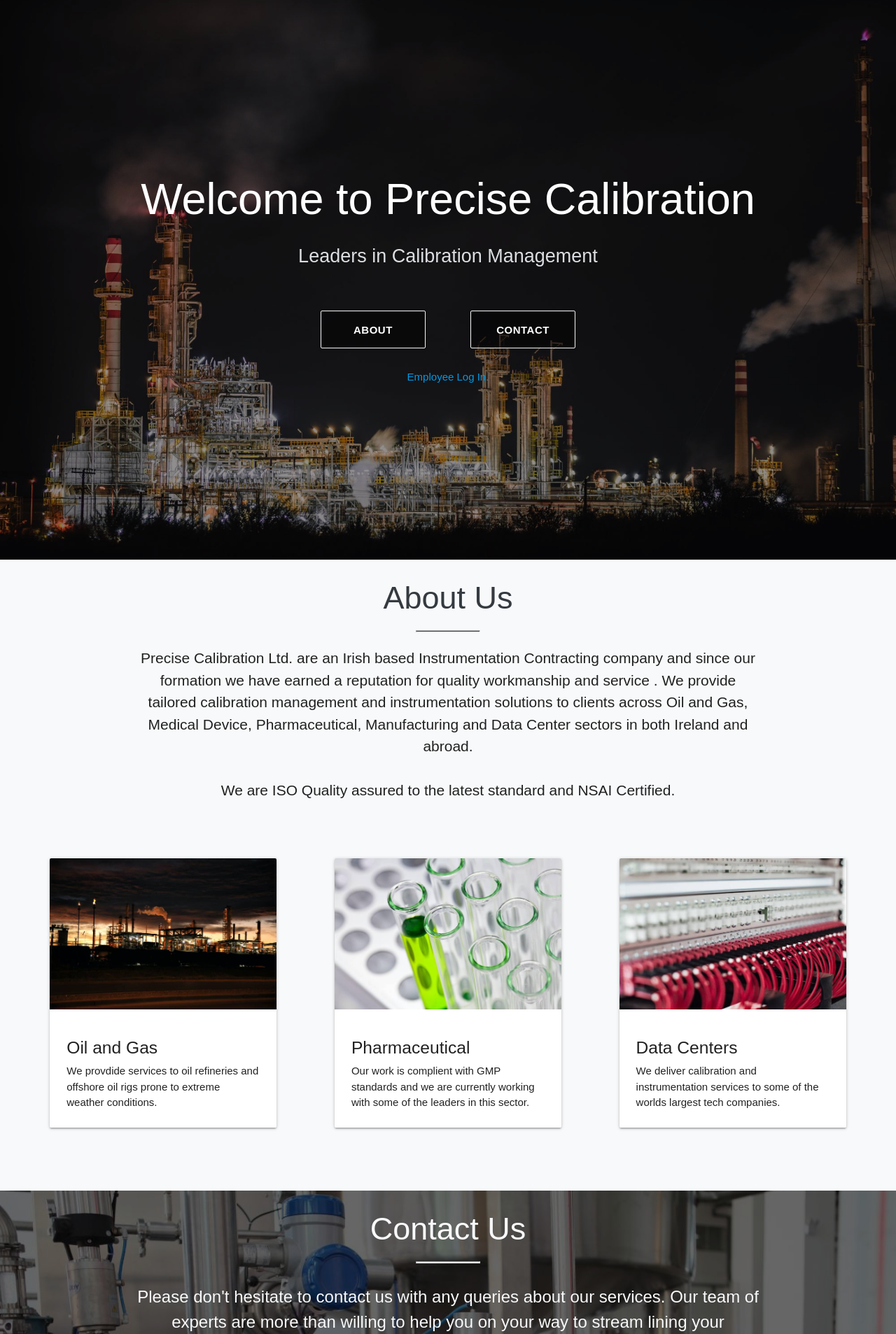
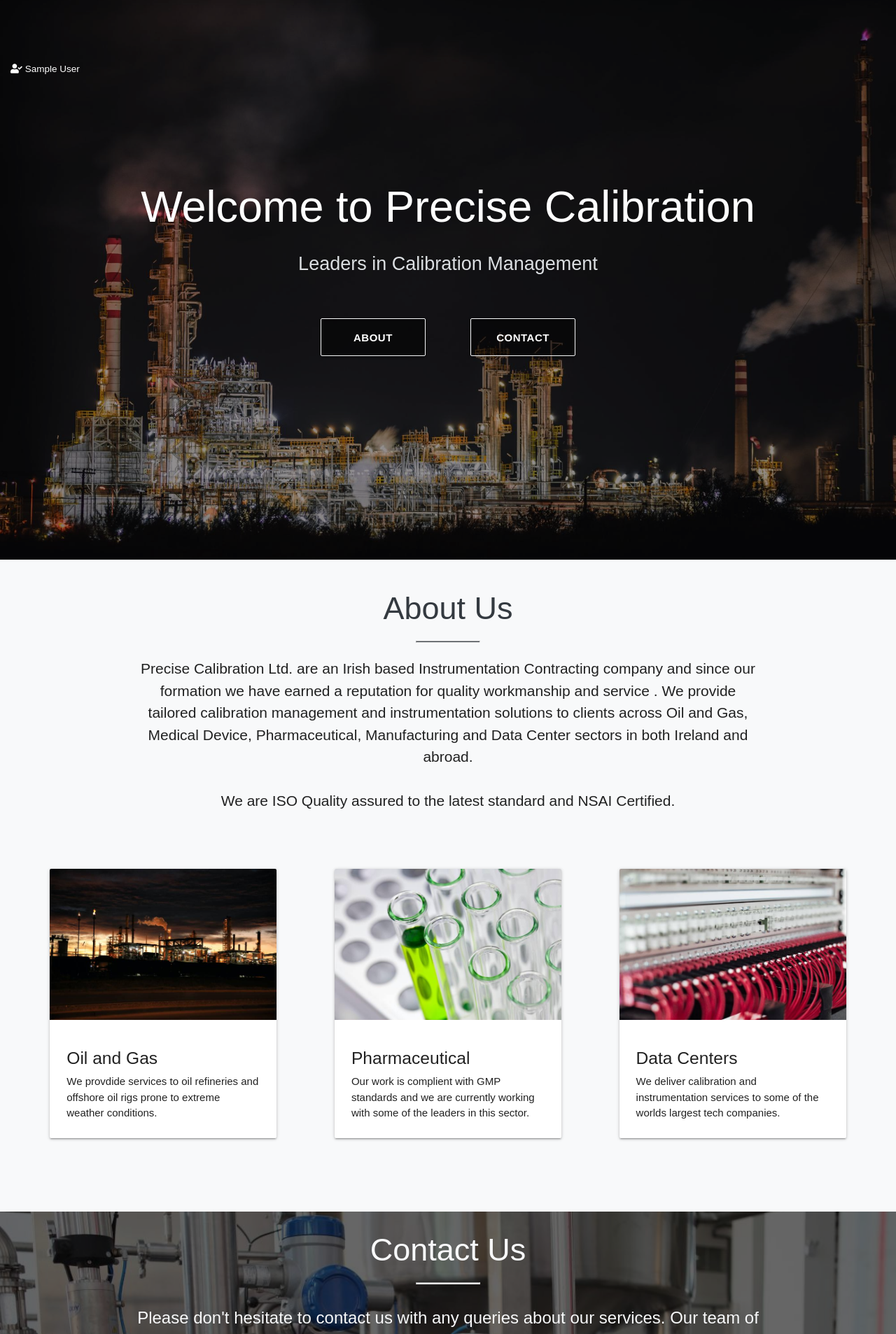
Before and after one commit to shaneoh10/ms3-precise-calibration, a Flask app: page / in a window 1280 px wide. Shown: the top 1907 px of the page at 70% size. Run offline with Flask 2, Linux system fonts and the light colour scheme; the visitor is signed in with stand-in values (Sample User, id 1); some libraries are stand-ins or nearby versions; some web fonts are replaced.

Commit message:
feat: Add logged-in div to display name of logged in user

```diff
--- a/static/css/homepage.css
+++ b/static/css/homepage.css
@@ -147,6 +147,11 @@ footer a:active {
     background-color: rgba(107, 107, 107, 0.301);
 }
 
+#logged-in {
+    color: #fff;
+    position: absolute;
+    margin-top: 5rem;
+}
 /********************** MEDIA QUERIES  */
 
 @media screen and (max-width: 600px) {
@@ -161,4 +166,19 @@ footer a:active {
         margin: 1rem 1.2rem;
     }
 
+    #logged-in {
+        margin-top: 4rem;
+    }
+
 }
+
+@media screen and (max-width: 350px) {
+    h1 {
+        font-size: 3.4rem;
+        padding-top: 2.2rem;
+    }
+
+    #logged-in {
+        margin-top: 3rem;
+    }
+}
--- a/static/css/style.css
+++ b/static/css/style.css
@@ -177,6 +177,16 @@ span.badge.new {
     color: #1976d2 !important;
 }
 
+#logged-in {
+    color: #000;
+    font-size: 0.9rem;
+    margin-left: 1rem;
+}
+
+h2 {
+    margin-top: 1rem !important;
+}
+
 /********************** MEDIA QUERIES  */
 
 @media screen and (max-width: 600px) {
@@ -194,6 +204,10 @@ span.badge.new {
         width: 70%;
         margin: 1rem 0;
     }
+
+    h2 {
+        margin-top: 1.8rem !important;
+    }
 }
 
 @media screen and (min-width: 600px) {
--- a/templates/base.html
+++ b/templates/base.html
@@ -31,7 +31,8 @@
         <nav id="navbar">
             <div class="nav-wrapper">
                 <a href="{{ url_for('home') }}" class="brand-logo nav-logo left">Precise<span
-                        id="calibration1">Calibration</span></a>
+                        id="calibration1">Calibration</span>
+                    </a>
                 <a href="#" id="mobile-icon" data-target="mobile-demo" class="sidenav-trigger right" aria-label="mobile-icon">
                     <i class="fas fa-bars"></i>
                 </a>
@@ -75,6 +76,10 @@
             {% endif %}
         </ul>
     </header>
+    {% if session["user"] %}
+        <div id="logged-in"><p><i class="fas fa-user-check"></i> {{ session["name"] }}</p></div>
+    {% endif %}
+
 
     <!-- Flash Messages https://flask.palletsprojects.com/en/1.1.x/patterns/flashing/ -->
     <div id="flashed-messages">
--- a/templates/home.html
+++ b/templates/home.html
@@ -24,9 +24,11 @@
                     <a class="waves-effect waves-light btn-large" href="#about">About</a>
                     <a class="waves-effect waves-light btn-large" href=#contact>Contact</a>
                 </div>
-                <div class="center">
-                    <a href="#modal2" class="modal-trigger">Employee Log In.</a>
-                </div>
+                {% if not session["user"] %}
+                    <div class="center">
+                        <a href="#modal2" class="modal-trigger">Employee Log In.</a>
+                    </div>
+                {% endif %}
             </div>
         </div>
     </section>
```
